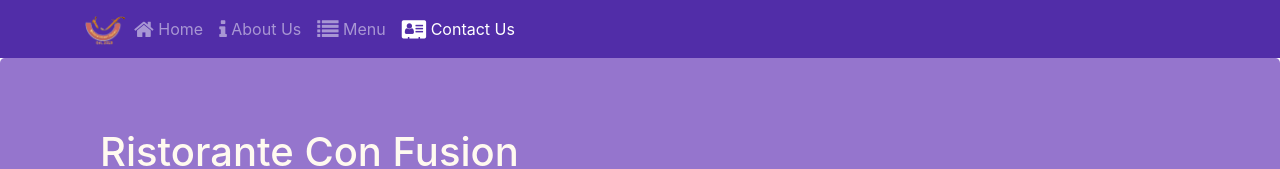
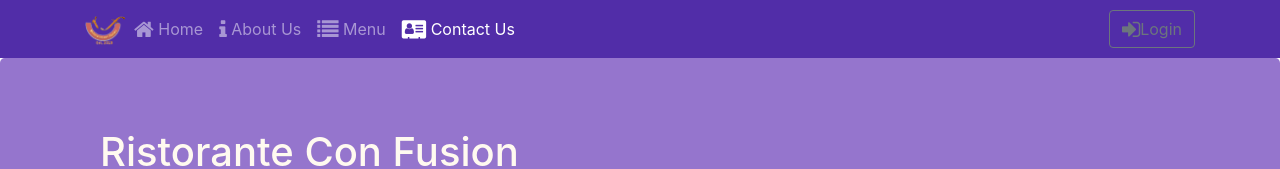
Before and after one commit to rkasale28/React-Part-2, a React (Create React App) app: page /contact in a window 1280 px wide. Shown: the top 169 px of the page. Built offline with nearby package versions, Linux system fonts and the light colour scheme.

Commit message:
Exercise #13: Uncontrolled Forms

```diff
--- a/src/components/HeaderComponent.js
+++ b/src/components/HeaderComponent.js
@@ -1,20 +1,35 @@
 import React, { Component } from 'react'
-import { Navbar, NavbarBrand, Nav, NavbarToggler, Collapse, NavItem, Jumbotron } from 'reactstrap'
+import { Navbar, NavbarBrand, Nav, NavbarToggler, Collapse, NavItem, Jumbotron, Button, Modal, ModalHeader, ModalBody, Form, FormGroup, Label, Input } from 'reactstrap'
 import { NavLink } from 'react-router-dom'
 
 class Header extends Component {
     constructor(props){
         super(props)
         this.state = {
-            isNavOpen : false
+            isNavOpen : false,
+            isModalOpen: false
         }
         this.toggleNav = this.toggleNav.bind(this)
+        this.toggleModal = this.toggleModal.bind(this)
+        this.handleLogin = this.handleLogin.bind(this)
     }
 
     toggleNav() {
         this.setState({
             isNavOpen: !this.state.isNavOpen
         })
+    }
+
+    toggleModal(){
+        this.setState({
+            isModalOpen: !this.state.isModalOpen
+        })
+    }
+
+    handleLogin(event){
+        this.toggleModal();
+        alert("Username: "+this.username.value+" Password: "+this.password.value+" Remember: "+this.remember.checked);
+        event.preventDefault()
     }
 
     render() {
@@ -52,6 +67,13 @@ class Header extends Component {
                                 </NavLink>
                             </NavItem>
                         </Nav>
+                        <Nav className="ml-auto" navbar>
+                            <NavItem>
+                                <Button outline onClick={this.toggleModal}>
+                                    <span className="fa fa-sign-in fa-lg"></span>Login
+                                </Button>
+                            </NavItem>
+                        </Nav>
                         </Collapse>
                     </div>
                 </Navbar>
@@ -65,6 +87,31 @@ class Header extends Component {
                         </div>
                     </div>
                 </Jumbotron>
+                <Modal isOpen={this.state.isModalOpen} toggle={this.toggleModal}>
+                    <ModalHeader toggle={this.toggleModal}>Login</ModalHeader>
+                    <ModalBody>
+                        <Form onSubmit={this.handleLogin}>
+                            <FormGroup>
+                                <Label htmlFor="username">Username</Label>
+                                <Input type="text" name="username" id="username" innerRef={(input) => this.username = input}/>
+                            </FormGroup>
+
+                            <FormGroup>
+                                <Label htmlFor="password">Password</Label>
+                                <Input type="password" id="password" name="password" innerRef={(input) => this.password = input}/>
+                            </FormGroup>
+
+                            <FormGroup check>
+                                <Label check>
+                                <Input type="checkbox" name="remember" innerRef={(input) => this.remember = input}/>
+                                Remember Me
+                                </Label>
+                            </FormGroup>
+
+                            <Button type="submit" value="submit" className="bg-primary">Login</Button>
+                        </Form>
+                    </ModalBody>
+                </Modal>
             </>
         );
     }
```
